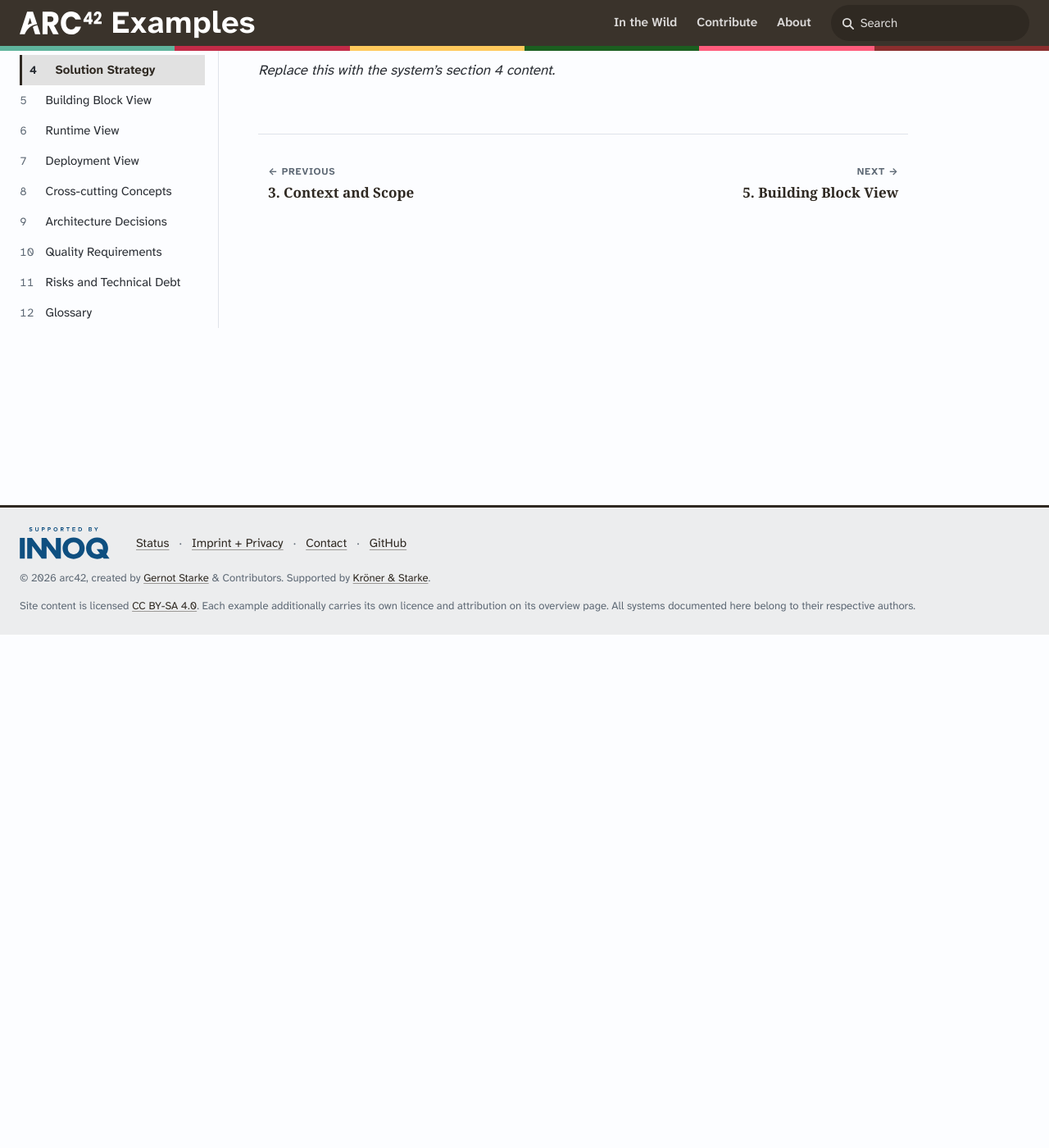
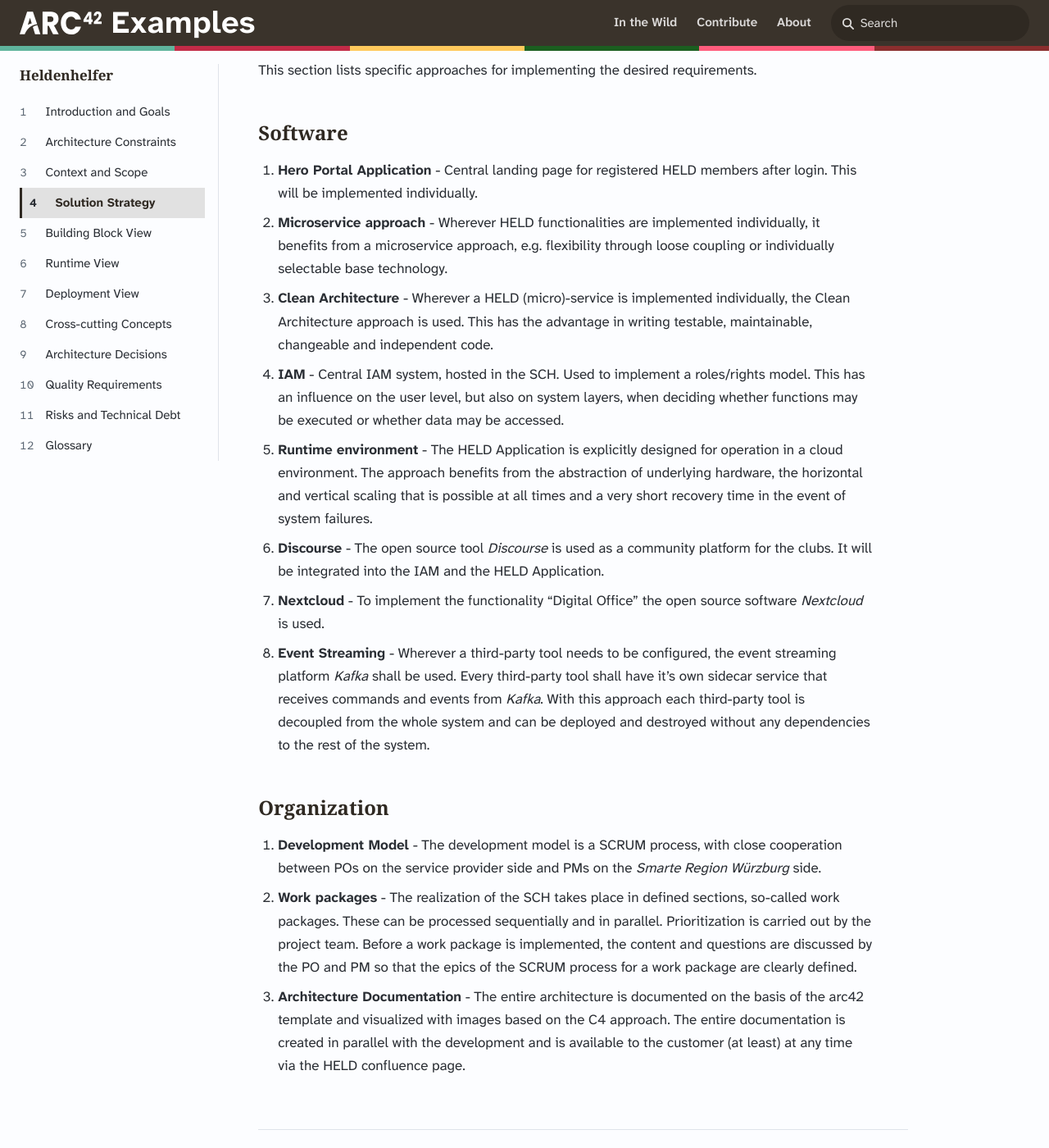
Before and after one commit to arc42/examples.arc42.org-site, a Jekyll site: the page built from _systems/heldenhelfer/04-solution-strategy.md, in a window 1280 px wide and 1400 px high, scrolled down 194 px. Shown: the whole window at 82% size. Built offline with Jekyll 4.4.1, drawn with Linux system fonts in a browser that asks for light colours; some web fonts are replaced.

Commit message:
heldenhelfer: sections 1 to 4
Co-Authored-By: Claude Fable 5.1 <noreply@anthropic.com>

```diff
--- a/_systems/heldenhelfer/01-introduction-and-goals.md
+++ b/_systems/heldenhelfer/01-introduction-and-goals.md
@@ -1,24 +1,37 @@
 ---
-# The ONLY front matter a section file needs.
-#
-# There is deliberately no `system:` key: the system is derived from the
-# directory this file sits in (see _includes/system-context.html). That is
-# what makes a system directory copyable and removable in one move.
 title: Introduction and Goals
 order: 1
 ---
 
-<!--
-  arc42 section 1 — What does the system do, who wants it, and what must it be good at? Requirements overview, quality goals, stakeholders.
+## Requirements Overview
 
-  Delete this comment and write the real content. If the original
-  documentation has nothing for this section, say so in one line
-  ("Not documented in the original.") rather than deleting the file —
-  the rail and the stepper expect all twelve, and an honest gap is
-  itself useful to a reader comparing examples.
+A detailed description about the Goals and Requirements of the HELD-Application can be found in the technical modelling file, which is internally available.
 
-  Images: put them in ../images/ and reference them relatively,
-  e.g. ![Context diagram](../images/03-context.png)
--->
+The epics and user stories are maintained in JIRA
 
-_Replace this with the system's section 1 content._
+## Quality Goals
+
+The main quality goals of the project are the following:
+
+1. A member is not able to see the email addresses of other members that are not in the same club.
+2. A member of a club tries to access private information of another club of which he is not a member and fails to do so.
+3. Users with disabilities can use all the functions of the HELD portal.
+4. The HELD applications gives clear feedback within error messages and helps the user to solve them.
+5. A member wants use the Hero portal and is able to do so with an ordinary device.
+
+## Stakeholders
+
+Explicit overview of stakeholders of the system, i.e. all person, roles or organizations that
+
+- should know the architecture
+- have to be convinced of the architecture
+- have to work with the architecture or with code
+- need the documentation of the architecture for their work
+- have to come up with decisions about the system or its development
+
+| Role/Name | Contact | Expectations |
+|---|---|---|
+| Product Manager | Smarte Region Würzburg (https://www.stadt-land-wue.de/stadtlandwue/index.html) | Reliable and efficient in terms of providing the necessary requirements |
+| Product Owner | Smart and Public Team (https://smartandpublic.de/) | Flexible with regard to new functions |
+| Developer | Smart and Public Team (https://smartandpublic.de/) | Flexible and reliable in terms of code maintenance and testability. |
+| Tester | Smart and Public Team (https://smartandpublic.de/) | Reliable in terms of testing the functional requirements as well as the quality scenarios. |
--- a/_systems/heldenhelfer/02-architecture-constraints.md
+++ b/_systems/heldenhelfer/02-architecture-constraints.md
@@ -1,24 +1,30 @@
 ---
-# The ONLY front matter a section file needs.
-#
-# There is deliberately no `system:` key: the system is derived from the
-# directory this file sits in (see _includes/system-context.html). That is
-# what makes a system directory copyable and removable in one move.
 title: Architecture Constraints
 order: 2
 ---
 
-<!--
-  arc42 section 2 — Anything that limits freedom of design
+## Technical Constraints
 
-  Delete this comment and write the real content. If the original
-  documentation has nothing for this section, say so in one line
-  ("Not documented in the original.") rather than deleting the file —
-  the rail and the stepper expect all twelve, and an honest gap is
-  itself useful to a reader comparing examples.
+The following table shows the technical constraints of the project.
 
-  Images: put them in ../images/ and reference them relatively,
-  e.g. ![Context diagram](../images/03-context.png)
--->
+| Constraint | Explanation |
+|---|---|
+| Python for backend services | Python is used in the SCH project as the language for the backend services. |
+| Typescript for Web UIs | Typescript is used in the SCH project as the language for the web UIs. |
+| PostgreSQL as a Relational Database | The PostgreSQL relational database system is used in the SCH project. Therefore a server and the know how exists. |
+| Kafka | As a event streaming platform Kafka shall be used. It's also in use on the SCH project. |
+| FastAPI for backend services | Framework for REST API handling. FastAPI is used in the SCH project. |
+| React or React based Framework | React is used in the SCH project and therefore there shall be used a React based framework for Web UIs. |
+| Grafana, Prometheus, Loki | These tools are set for monitoring and logging |
+| Kubernetes | Kubernetes shall be used as a deployment environment. |
+| Open Telekom Cloud | The cloud provider shall be the Open Telekom Cloud because of data protection issues. |
 
-_Replace this with the system's section 2 content._
+## Organizational constraints
+
+The following table shows the organizational constraints of the project.
+
+| Constraint | Explanation |
+|---|---|
+| Team size | 2 FE-developer, 1 BE-developer, 1 Full-Stack-developer, 1 Tester, 1 PO, 0.5 UI/UX designer, 0.5 Scrum Master |
+| Open Source | Because it is a subsidized project, the HELD-Application must be Open Source. Therefore all used software frameworks and tools must also be Open Source. |
+| Project Time | The implementation time for the project is a half year and the features to implement are a lot. For this reason, attention should be paid to faster function implementation rather than excessive attention to detail. |
--- a/_systems/heldenhelfer/03-context-and-scope.md
+++ b/_systems/heldenhelfer/03-context-and-scope.md
@@ -1,24 +1,30 @@
 ---
-# The ONLY front matter a section file needs.
-#
-# There is deliberately no `system:` key: the system is derived from the
-# directory this file sits in (see _includes/system-context.html). That is
-# what makes a system directory copyable and removable in one move.
 title: Context and Scope
 order: 3
 ---
 
-<!--
-  arc42 section 3 — The system's boundary and its communication partners. Business context first, technical context second.
+## Business Context
 
-  Delete this comment and write the real content. If the original
-  documentation has nothing for this section, say so in one line
-  ("Not documented in the original.") rather than deleting the file —
-  the rail and the stepper expect all twelve, and an honest gap is
-  itself useful to a reader comparing examples.
+![System Context View](../images/structurizr-1-SystemLandscape.svg)
 
-  Images: put them in ../images/ and reference them relatively,
-  e.g. ![Context diagram](../images/03-context.png)
--->
+**HELD** - The HELD Application that consist of microservices. To see the HELD Application in more detail have a look at the building block view.
 
-_Replace this with the system's section 3 content._
+## Actors {#actors}
+
+**HELD Admin** - An authenticated user who has administrator privileges (*superadmin*) of all HELD applications and clubs. The *HELD Admin* isn't a member of a club, but is able to change/delete all of them. Even though the actor has *superadmin* privileges, a full access to the data of a club shall not be possible.
+
+**HELD Member** - An authenticated user with no special privileges and no club membership. Because the *HELD Member* has already a keycloak account it would be possible to join clubs without further steps.
+
+**Club Admin** - An authenticated user with a membership of at least one club. In this club the *Club Admin* has administrator privileges to edit this special club. The creator of a club is automatically *Club Admin*.
+
+**Club Member** - An authenticated user who is a member of a club with access to the functions of the club. The *Club Member* has access to all resources of a club, but no privilege to change club specific configuration.
+
+**Unknown** - An unauthenticated user which shall have access to an overview list of all clubs. The user does not have the privileges to see usage data of the clubs. If the *Unknown* wants to join a club a registration to the identity provider is firstly necessary.
+
+## External Systems
+
+**SCH** - The Smart City Hub applications has for now no direct interface to the HELD Application. If there are some requirements in the future the communication shall be over dedicated Interfaces like for example the *Kafka* Message Queue.
+
+**Monitoring** - The existing monitoring solution of the Smart City Hub cluster shall be used. That are the tools *Grafana*, *Prometheus* and *Loki*.
+
+**IAM** - The Identity- and Accessmanagement solution *Keycloak* of the Smart City Hub shall be used for providing the user a single sign on solution.
--- a/_systems/heldenhelfer/04-solution-strategy.md
+++ b/_systems/heldenhelfer/04-solution-strategy.md
@@ -1,24 +1,23 @@
 ---
-# The ONLY front matter a section file needs.
-#
-# There is deliberately no `system:` key: the system is derived from the
-# directory this file sits in (see _includes/system-context.html). That is
-# what makes a system directory copyable and removable in one move.
 title: Solution Strategy
 order: 4
 ---
 
-<!--
-  arc42 section 4 — The handful of fundamental decisions that shaped everything else — technology, decomposition, patterns, how quality goals are met.
+This section lists specific approaches for implementing the desired requirements.
 
-  Delete this comment and write the real content. If the original
-  documentation has nothing for this section, say so in one line
-  ("Not documented in the original.") rather than deleting the file —
-  the rail and the stepper expect all twelve, and an honest gap is
-  itself useful to a reader comparing examples.
+## Software
 
-  Images: put them in ../images/ and reference them relatively,
-  e.g. ![Context diagram](../images/03-context.png)
--->
+1. **Hero Portal Application** - Central landing page for registered HELD members after login. This will be implemented individually.
+2. **Microservice approach** - Wherever HELD functionalities are implemented individually, it benefits from a microservice approach, e.g. flexibility through loose coupling or individually selectable base technology.
+3. **Clean Architecture** - Wherever a HELD (micro)-service is implemented individually, the Clean Architecture approach is used. This has the advantage in writing testable, maintainable, changeable and independent code.
+4. **IAM** - Central IAM system, hosted in the SCH. Used to implement a roles/rights model. This has an influence on the user level, but also on system layers, when deciding whether functions may be executed or whether data may be accessed.
+5. **Runtime environment** - The HELD Application is explicitly designed for operation in a cloud environment. The approach benefits from the abstraction of underlying hardware, the horizontal and vertical scaling that is possible at all times and a very short recovery time in the event of system failures.
+6. **Discourse** - The open source tool *Discourse* is used as a community platform for the clubs. It will be integrated into the IAM and the HELD Application.
+7. **Nextcloud** - To implement the functionality "Digital Office" the open source software *Nextcloud* is used.
+8. **Event Streaming** - Wherever a third-party tool needs to be configured, the event streaming platform *Kafka* shall be used. Every third-party tool shall have it's own sidecar service that receives commands and events from *Kafka*. With this approach each third-party tool is decoupled from the whole system and can be deployed and destroyed without any dependencies to the rest of the system.
 
-_Replace this with the system's section 4 content._
+## Organization
+
+1. **Development Model** - The development model is a SCRUM process, with close cooperation between POs on the service provider side and PMs on the *Smarte Region Würzburg* side.
+2. **Work packages** - The realization of the SCH takes place in defined sections, so-called work packages. These can be processed sequentially and in parallel. Prioritization is carried out by the project team. Before a work package is implemented, the content and questions are discussed by the PO and PM so that the epics of the SCRUM process for a work package are clearly defined.
+3. **Architecture Documentation** - The entire architecture is documented on the basis of the arc42 template and visualized with images based on the C4 approach. The entire documentation is created in parallel with the development and is available to the customer (at least) at any time via the HELD confluence page.
```
